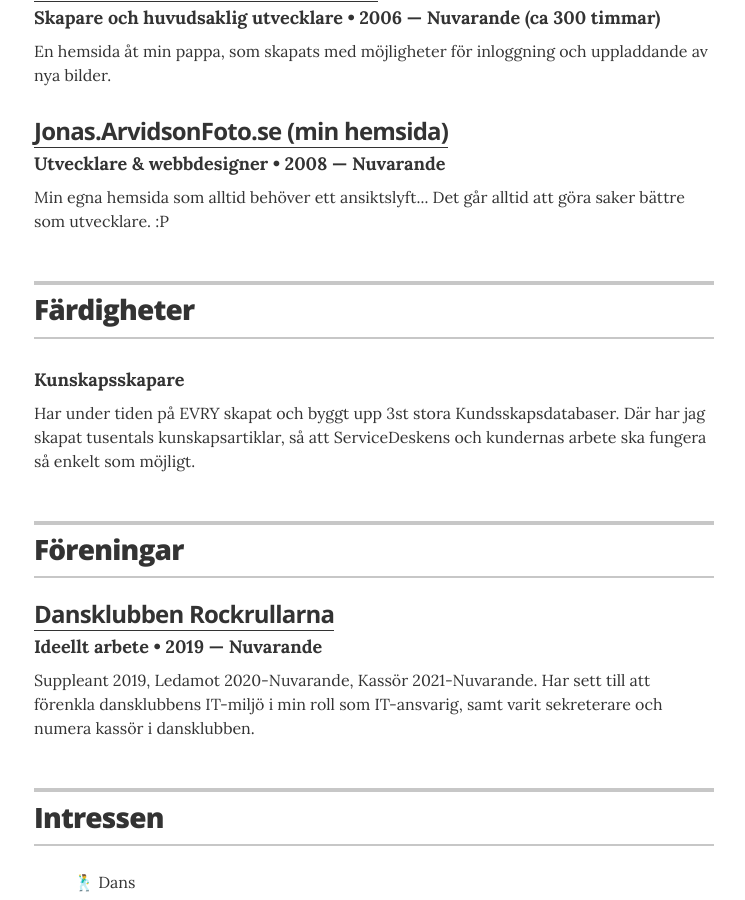
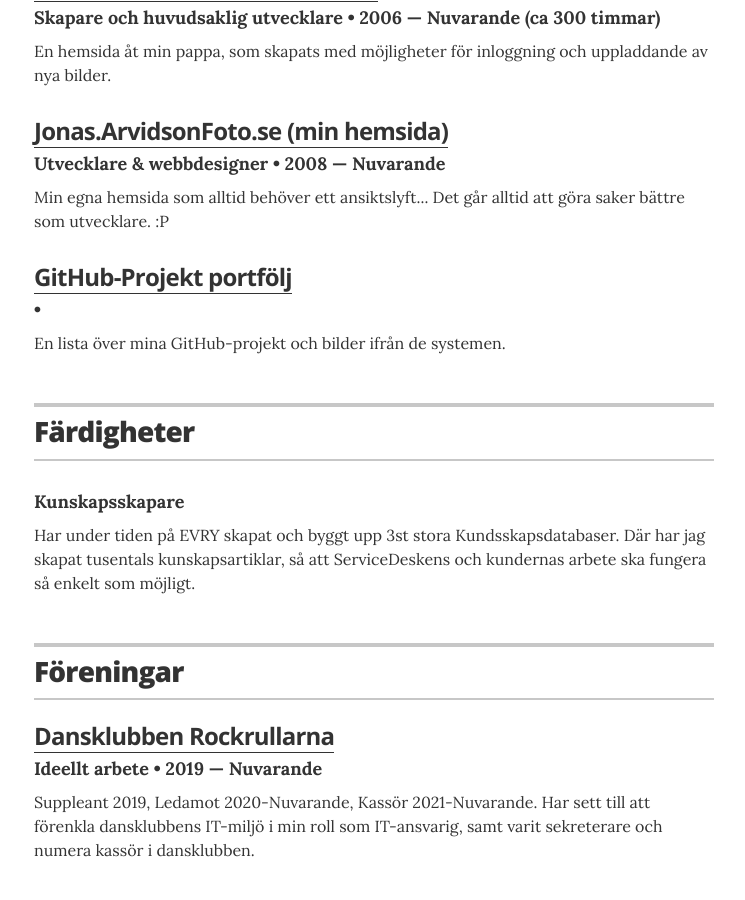
Before and after one commit to pownas/CV, a Jekyll site: the page built from index.html, in a window 1280 px wide and 900 px high, scrolled down 2109 px. Shown: the whole window, without its empty margins (266-1011 px from the left). Built offline with Jekyll 4.4.1, drawn with Linux system fonts in a browser that asks for light colours.

Commit message:
Added: GitHub projects

```diff
--- a/_data/projects.yml
+++ b/_data/projects.yml
@@ -14,3 +14,9 @@
   duration: "2008 &mdash; Nuvarande"
   url: "https://jonas.arvidsonfoto.se/"
   description: "Min egna hemsida som alltid behöver ett ansiktslyft... Det går alltid att göra saker bättre som utvecklare. :P"
+
+- project: "GitHub-Projekt portfölj"
+  role: ""
+  duration: ""
+  url: "https://github.com/pownas/ProjectsPortfolio"
+  description: "En lista över mina GitHub-projekt och bilder ifrån de systemen."
```
